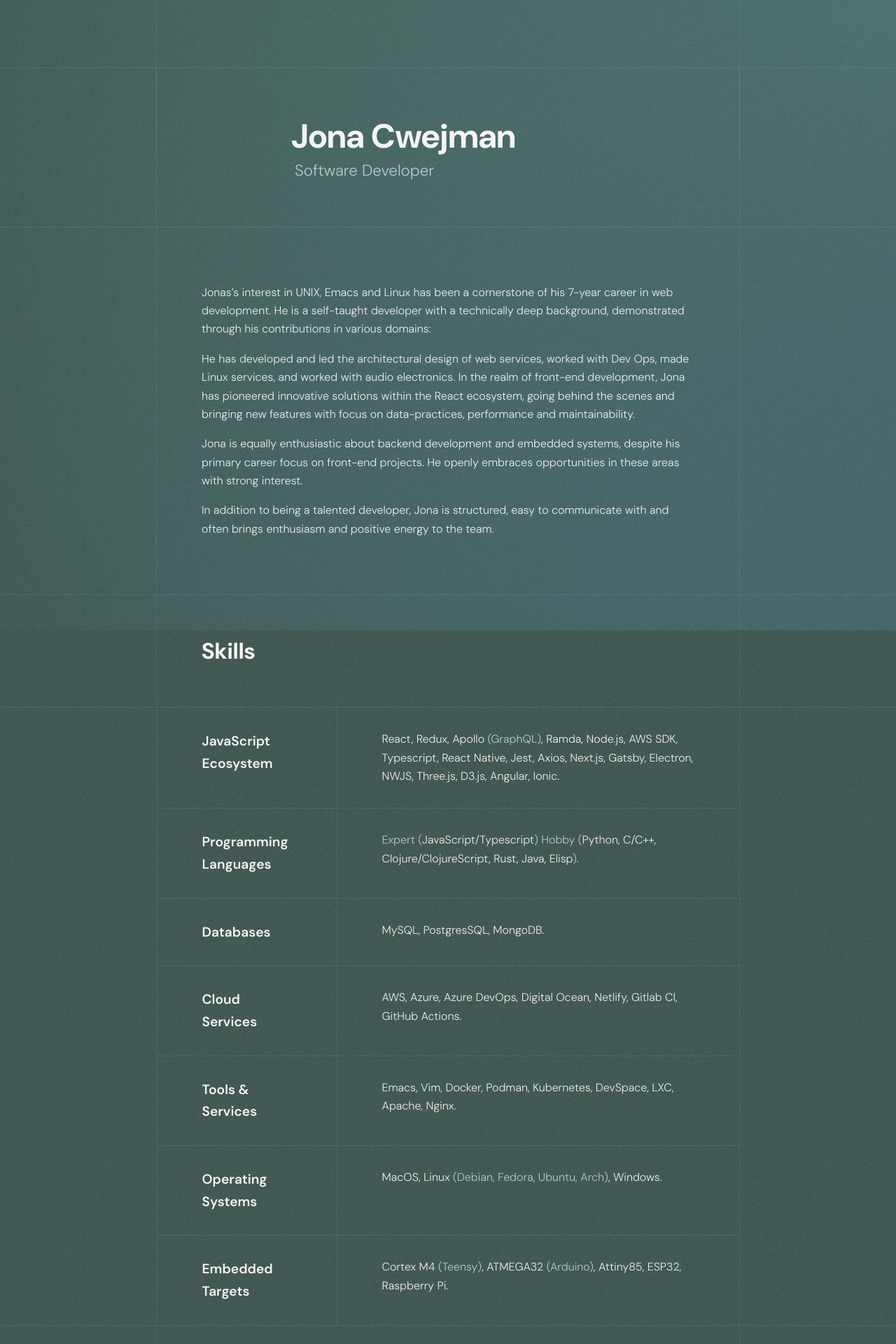
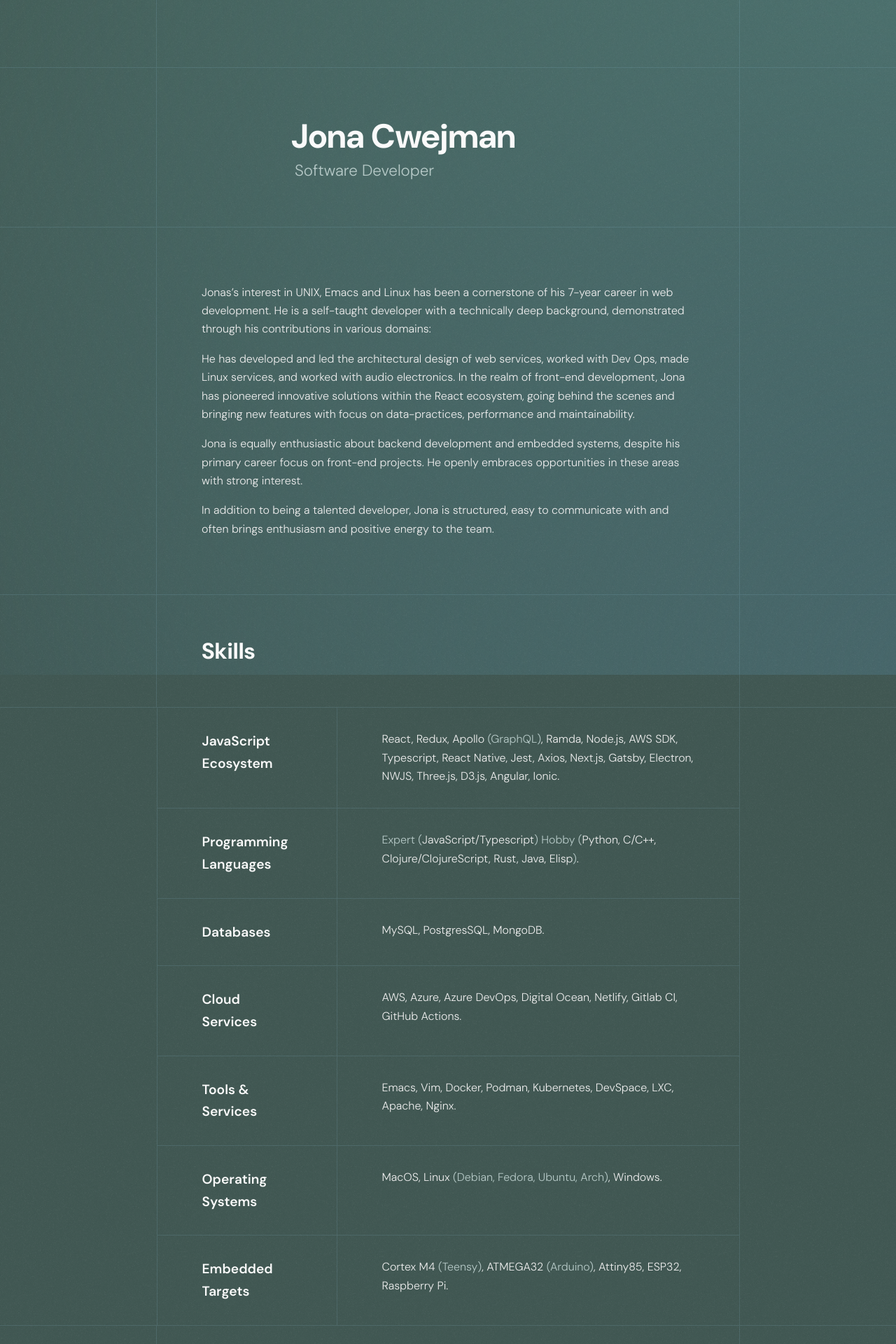
Before and after one commit to Cwejman/cwejman.dev, a Jekyll site: the page built from index.html, in a window 1280 px wide. Shown: the top 1920 px of the page at 70% size. Built offline with Jekyll 4.4.1, drawn with Linux system fonts in a browser that asks for light colours; some of the changed text lies outside the part shown.

Commit message:
wip: Various updates

```diff
--- a/_sass/_features.sass
+++ b/_sass/_features.sass
@@ -1,3 +1,25 @@
+.bg
+  position: fixed
+  top: -4rem
+  left: -4rem
+  width: calc(100% + 8rem)
+  height: calc(100% + 8rem)
+  z-index: -10
+
+  &.one
+    background: radial-gradient(circle at 100% 0%, var(--bg-1), hsla(0deg, 50%, 50%, 0%))
+
+  &.two
+    background: radial-gradient(circle at 100% 100%, var(--bg-2), hsla(0deg, 50%, 50%, 0%))
+
+  &.noise
+    top: -10rem
+    position: absolute
+    height: 10000vh
+    background: url(/assets/images/noise.png) repeat
+    background-size: 20%
+    opacity: 0.17
+
 #header
   width: 100%
   display: flex
@@ -12,10 +34,7 @@
   width: 6rem
   height: 6rem
   border-radius: 50%
-  --gradient-color-1:  #d3e3e1
-  --gradient-color-2: #415758
-  --gradient-color-3: #6bbfb5
-  --gradient-color-4: #0e2533
+
   --gradient-speed: 0.000004
 
 .experience
--- a/_sass/_foundation.sass
+++ b/_sass/_foundation.sass
@@ -6,43 +6,29 @@
     padding: 2rem !important
 
 @media screen and (max-width: 550px)
+  section
+    padding: 0 0.6rem !important
+
   .content
-    padding: 2rem 1rem !important
+    padding: 2rem 1.4rem !important
 
   .cell
-    padding: 2rem 1rem !important
+    padding: 2rem 1.4rem !important
 
   .table .row
     flex-direction: column
 
   .table h4.cell
-    width: calc(100% - 2rem - 1px) !important
-    margin-bottom: -2.5rem
+    width: calc(100% - 2.8rem - 1px) !important
+    padding-bottom: 1rem !important
 
-.bg
-  position: fixed
-  top: 0
-  left: 0
-  width: 100%
-  height: 100%
-  z-index: -10
-
-  &.one
-    background: radial-gradient(circle at 100% 0%, var(--bg-1), hsla(0deg, 50%, 50%, 0%))
-
-  &.two
-    background: radial-gradient(circle at 100% 100%, var(--bg-2), hsla(0deg, 50%, 50%, 0%))
-
-  &.noise
-    position: absolute
-    height: 10000vh
-    background: url(/assets/images/noise.png) repeat
-    background-size: 20%
-    opacity: 0.3
+  .table div.cell
+    padding-top: 0 !important
 
 section
   padding: 0 1rem
   border-bottom: 1px solid var(--border)
+  overflow: hidden
 
   > div
     margin: 0 auto
--- a/_sass/_native.sass
+++ b/_sass/_native.sass
@@ -14,7 +14,7 @@
   h3
     font-size: 1.2rem !important
   p, ul
-    font-size: 0.9rem !important
+    font-size: 1rem !important
 
 h1, h2, h4, strong
   color: var(--text-accent)
--- a/assets/css/main.scss
+++ b/assets/css/main.scss
@@ -18,7 +18,12 @@
   --bg-card: hsla(180deg, 20%, 25%, 50%);
   --text-muted: hsl(175deg, 15%, 75%);
   --text: hsl(0deg, 0%, 93%);
-  --text-accent: hsl(0deg, 0%, 96%);
+  --text-accent: hsl(0deg, 0%, 98%);
+
+  --gradient-color-1:  #d3e3e1;
+  --gradient-color-2: #415758;
+  --gradient-color-3: #6bbfb5;
+  --gradient-color-4: #0e2533;
 }
 
 [data-theme="dark"] {
```
Also changed, not shown: _data/resume.yaml (+11 -9 lines).
